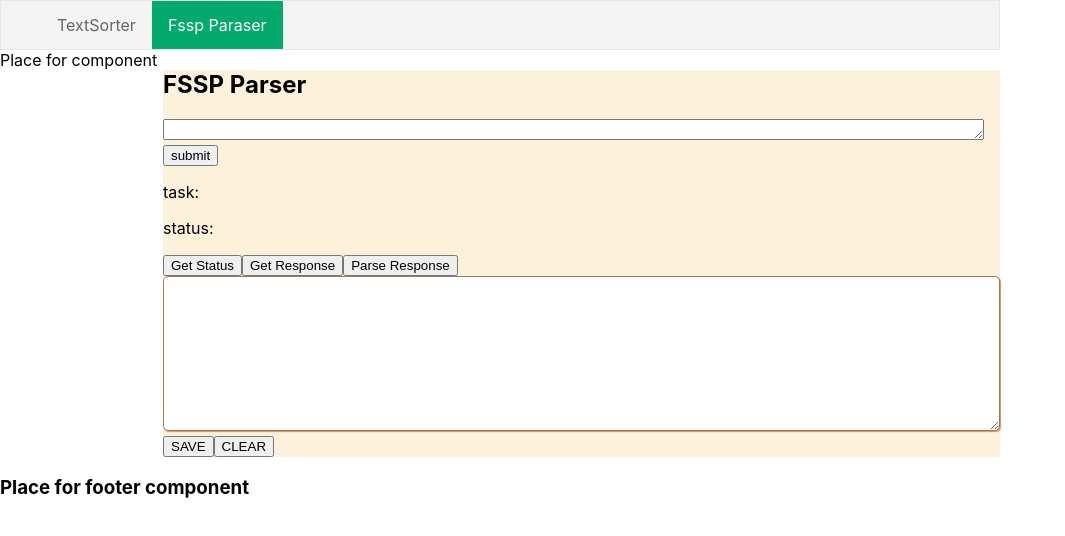
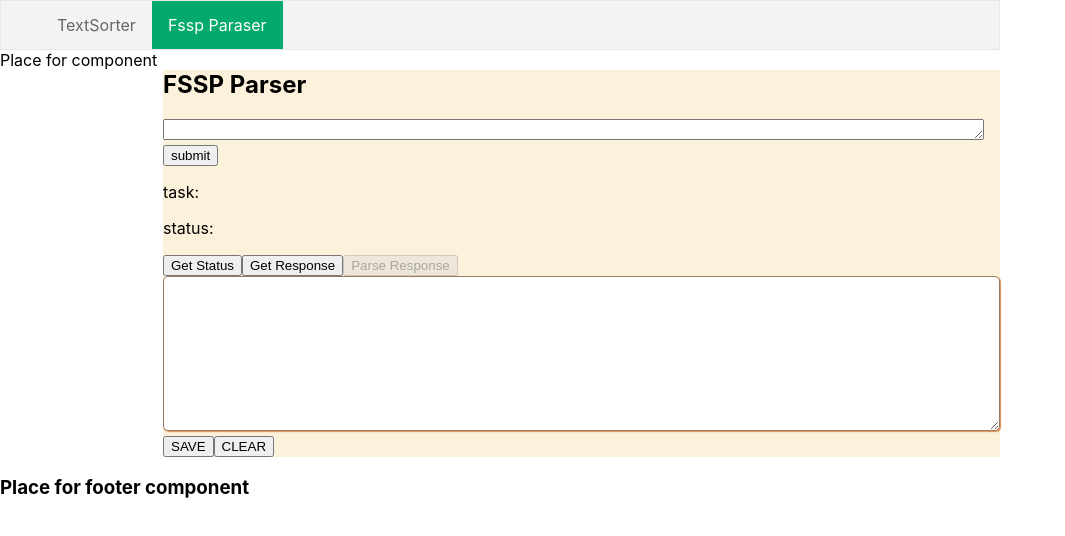
Before and after one commit to AndreyKonovalenko/toolkit, a React (Create React App) app in the folder client/: page /fsspparser in a window 1280 px wide. Shown: the top 536 px of the page, without its empty margins (0-1065 px from the left). Built offline with nearby package versions, Linux system fonts and the light colour scheme.

Commit message:
chore: button disable adde

```diff
--- a/client/src/pages/FsspParser.js
+++ b/client/src/pages/FsspParser.js
@@ -17,7 +17,7 @@ const FsspParser = (props) => {
   const [argString, setArgString] = useState('');
   const [task, setTask] = useState('');
   const [status, setStatus] = useState('')
-  const [resData, setResData] = useState('');
+  const [resData, setResData] = useState(null);
   const [parsedRes, setParsedRes] = useState('');
 
   const onSaveHandler = (id) => {
@@ -118,6 +118,9 @@ const FsspParser = (props) => {
         .then((res) => {
           const data = res.data.response.result[0].result;
           setResData(data);
+          if (data === null) {
+            setParsedRes("There is no response yet!")
+          }
           console.log(data);
         })
         .catch((error) => {
@@ -177,7 +180,7 @@ const FsspParser = (props) => {
         <div>
           <button onClick={onGetStatus}>Get Status</button>
           <button onClick={onGetResponse}>Get Response</button>
-          <button onClick={onParseResponse}>Parse Response</button>
+          <button onClick={onParseResponse} disabled={(resData === null) ? true: false}>Parse Response</button>
         </div>
       </form>
         <CustomTextArea
```
